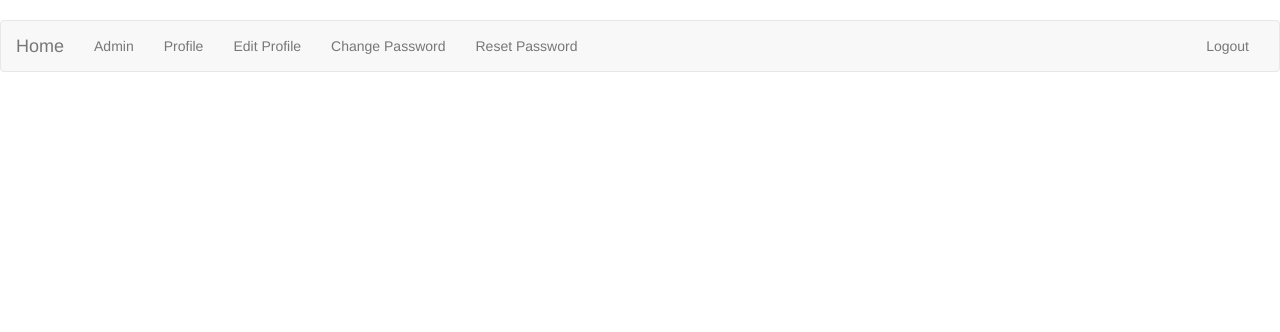
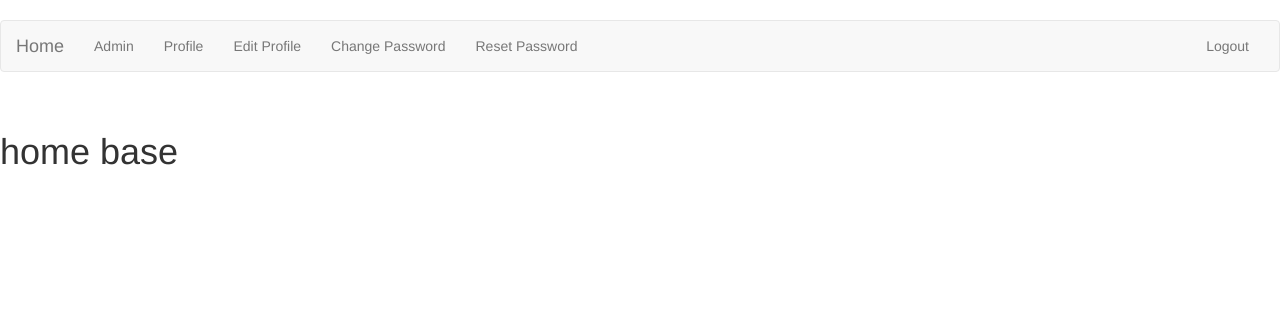
Before and after one commit to ivanneychev/django_papcho, a Django app: template home/templates/home/home.html in a window 1280 px wide. Shown: the top 332 px of the page. Run offline with Django 3.2, Linux system fonts and the light colour scheme; the template is opened without the code that fills it, so the values that code supplies are empty; a user stored in the database is signed in; some libraries are stand-ins or nearby versions.

Commit message:
papcho 44

```diff
--- a/accounts/templates/base.html
+++ b/accounts/templates/base.html
@@ -22,7 +22,7 @@
             <span class="icon-bar"></span>
             <span class="icon-bar"></span>
           </button>
-          <a class="navbar-brand" href="/">Home</a>
+          <a class="navbar-brand" href="{% url 'home:home' %}">Home</a>
         </div>
 
         <!-- Collect the nav links, forms, and other content for toggling -->
--- a/home/templates/home/home.html
+++ b/home/templates/home/home.html
@@ -1 +1,9 @@
 {% extends 'base.html' %}
+
+    {% block head %}
+        <title>Home</title>
+    {% endblock %}
+
+    {% block body %}
+        <h1>home base</h1>
+    {% endblock %}
```
